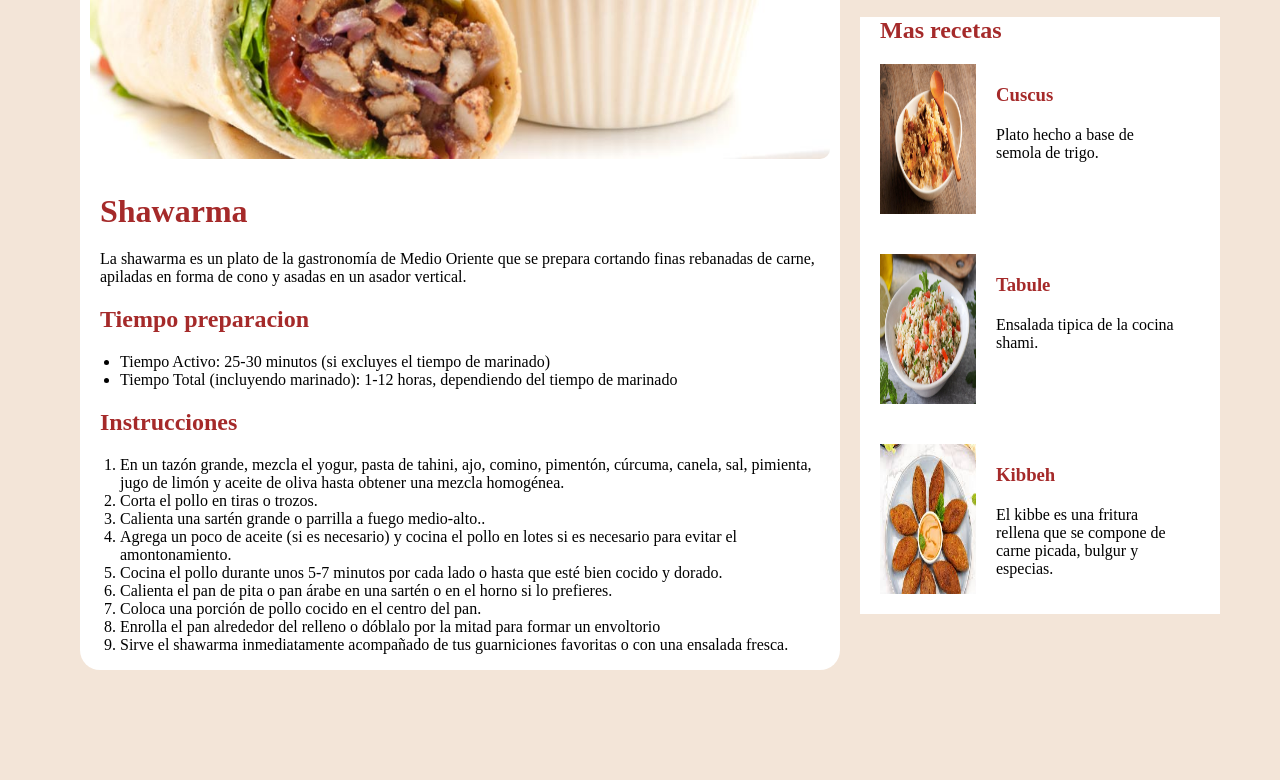
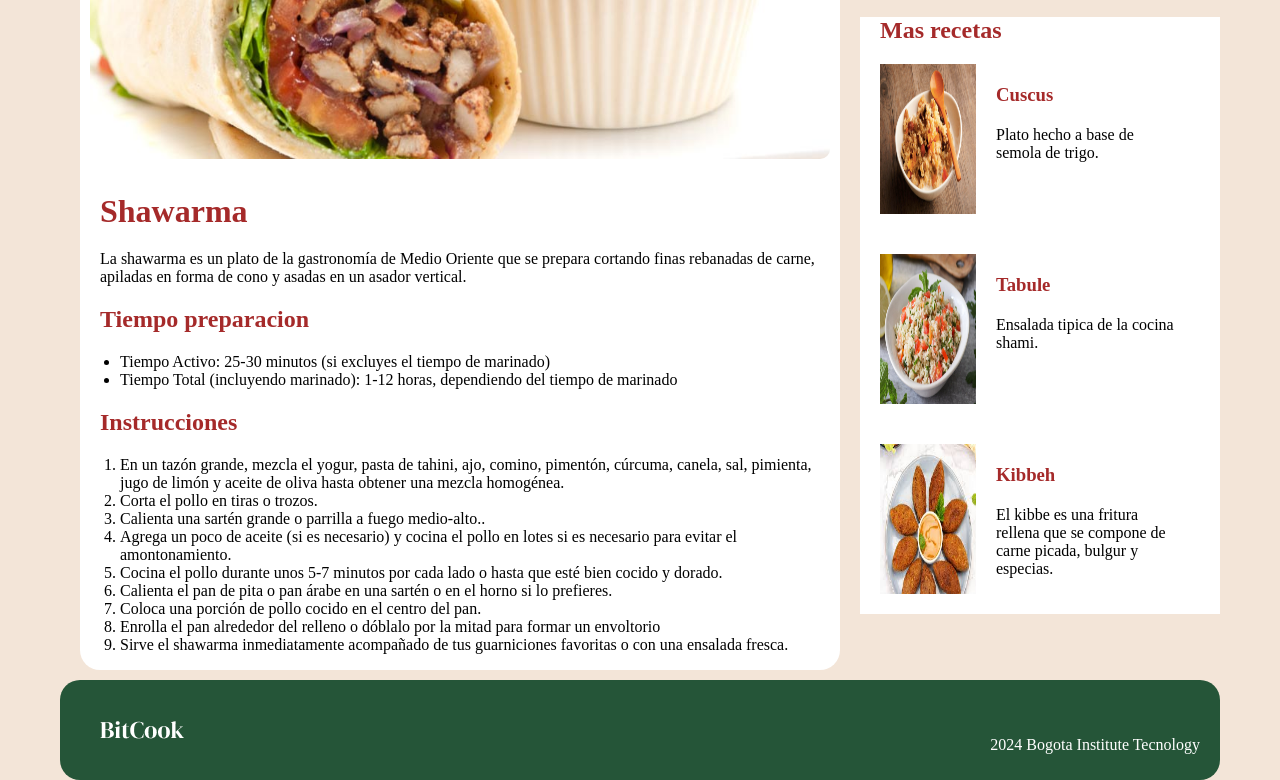
Before and after one commit to DRamirezPerdomo/Proyecto1, a plain HTML site: page Menu2/shawarma.html in a window 1280 px wide. Shown: the part 529-1309 px from the top of the page. Before the commit the page ends 1199 px from the top, so only its background shows below. Drawn offline with Linux system fonts and the light colour scheme.

Commit message:
Agregar footer y estilos

```diff
--- a/Menu2/css/style.css
+++ b/Menu2/css/style.css
@@ -122,3 +122,13 @@
    h1, h2, h3 {
     color: brown;
    }
+   footer {
+    background-color: #255538;
+    display: flex;
+    justify-content: space-between;
+    align-items: center;
+    grid-area: footer;
+    border-radius: 20px;
+    margin-left: 20px;
+    margin-right: 20px;
+  }
--- a/Menu2/shawarma.html
+++ b/Menu2/shawarma.html
@@ -115,3 +115,14 @@
 
             </section>
         </aside>
+        <footer>
+            <img class="logo" src="./img/logo_bitcook.png" alt="Logo bitcook">
+            <p id="contenido">2024 Bogota Institute Tecnology</p>
+        </footer>
+    </div>
+
+</body>
+
+
+
+</html>
```
